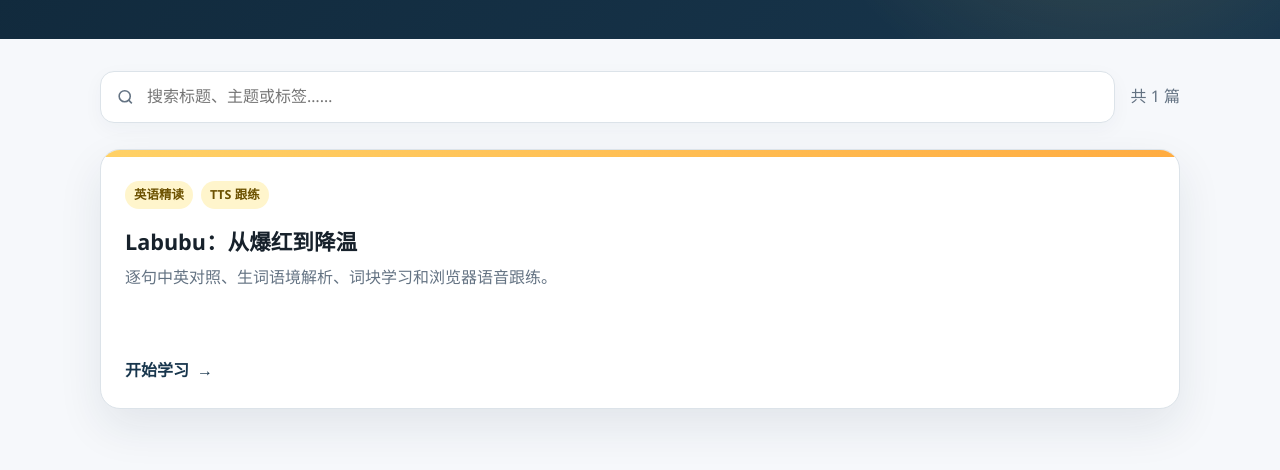
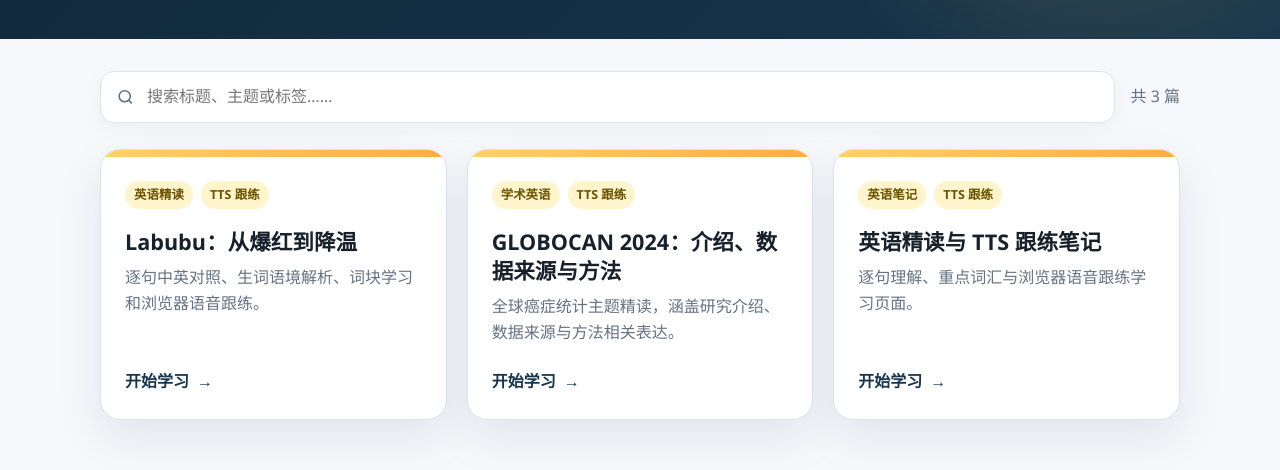
Before and after one commit to BoomBoomLemonLoop/english-learning, a plain HTML site: page index.html in a window 1280 px wide. Shown: the part 255-725 px from the top of the page. Drawn offline with Linux system fonts and the light colour scheme.

Commit message:
Add files via upload

```diff
--- a/index.html
+++ b/index.html
@@ -208,7 +208,7 @@
         <span hidden>搜索学习页面</span>
         <input id="search" type="search" placeholder="搜索标题、主题或标签……" autocomplete="off">
       </label>
-      <div class="count" id="count" aria-live="polite">共 1 篇</div>
+      <div class="count" id="count" aria-live="polite">共 3 篇</div>
     </div>
 
     <section class="lesson-grid" id="lessonGrid" aria-label="学习页面列表">
@@ -219,6 +219,26 @@
           <h2>Labubu：从爆红到降温</h2>
           <p class="description">逐句中英对照、生词语境解析、词块学习和浏览器语音跟练。</p>
           <a class="open-link" href="labubu-tts-practice.html">开始学习</a>
+        </div>
+      </article>
+
+      <article class="lesson-card" data-search="globocan 2024 global cancer statistics introduction data sources methods 全球 癌症 统计 数据来源 方法 tts 英语精读">
+        <div class="card-accent"></div>
+        <div class="card-body">
+          <div class="tags"><span class="tag">学术英语</span><span class="tag">TTS 跟练</span></div>
+          <h2>GLOBOCAN 2024：介绍、数据来源与方法</h2>
+          <p class="description">全球癌症统计主题精读，涵盖研究介绍、数据来源与方法相关表达。</p>
+          <a class="open-link" href="GLOBOCAN_2024_Introduction_Data_Sources_Methods_TTS_notes.html">开始学习</a>
+        </div>
+      </article>
+
+      <article class="lesson-card" data-search="new li notes tts 英语 笔记 精读 跟练">
+        <div class="card-accent"></div>
+        <div class="card-body">
+          <div class="tags"><span class="tag">英语笔记</span><span class="tag">TTS 跟练</span></div>
+          <h2>英语精读与 TTS 跟练笔记</h2>
+          <p class="description">逐句理解、重点词汇与浏览器语音跟练学习页面。</p>
+          <a class="open-link" href="new_li_tts_notes_v3.html">开始学习</a>
         </div>
       </article>
     </section>
```
